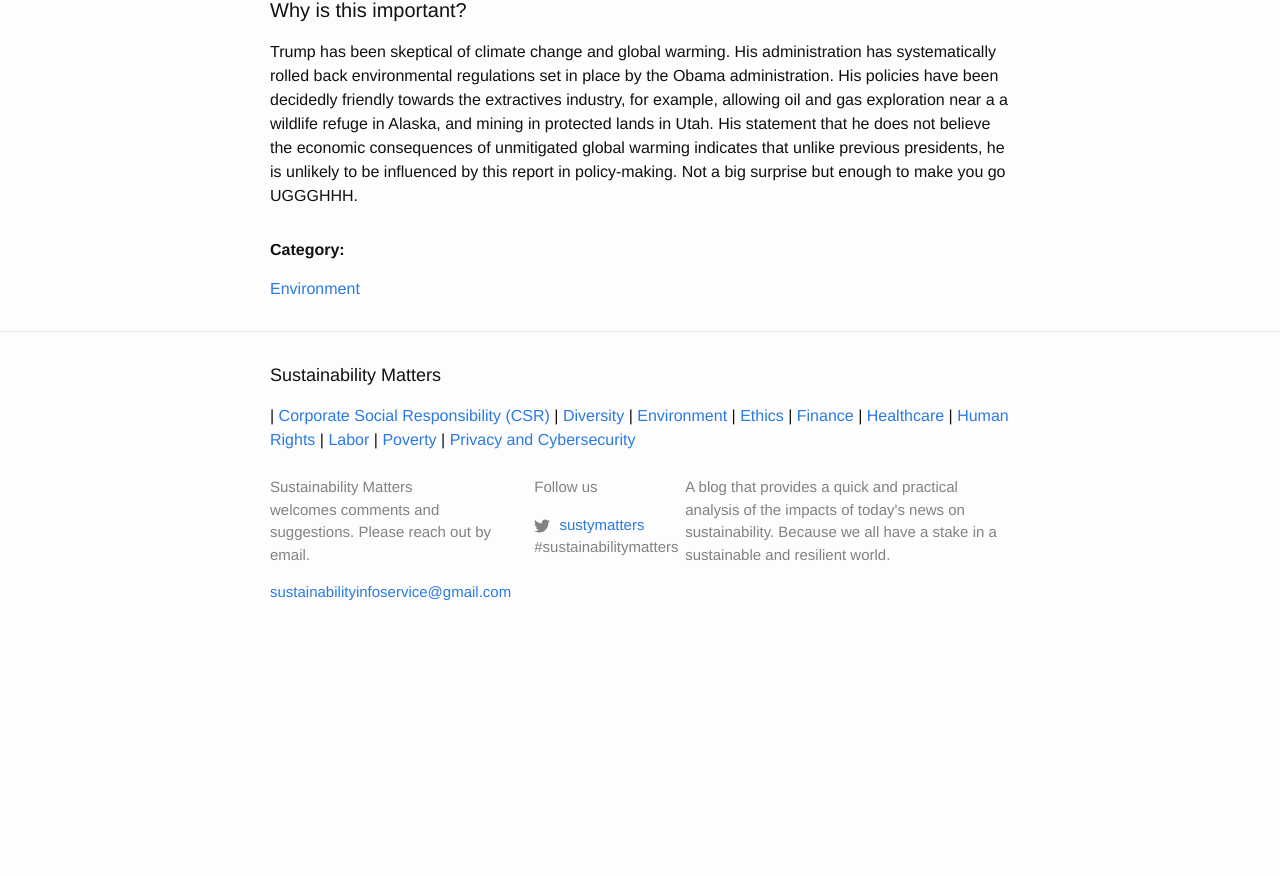
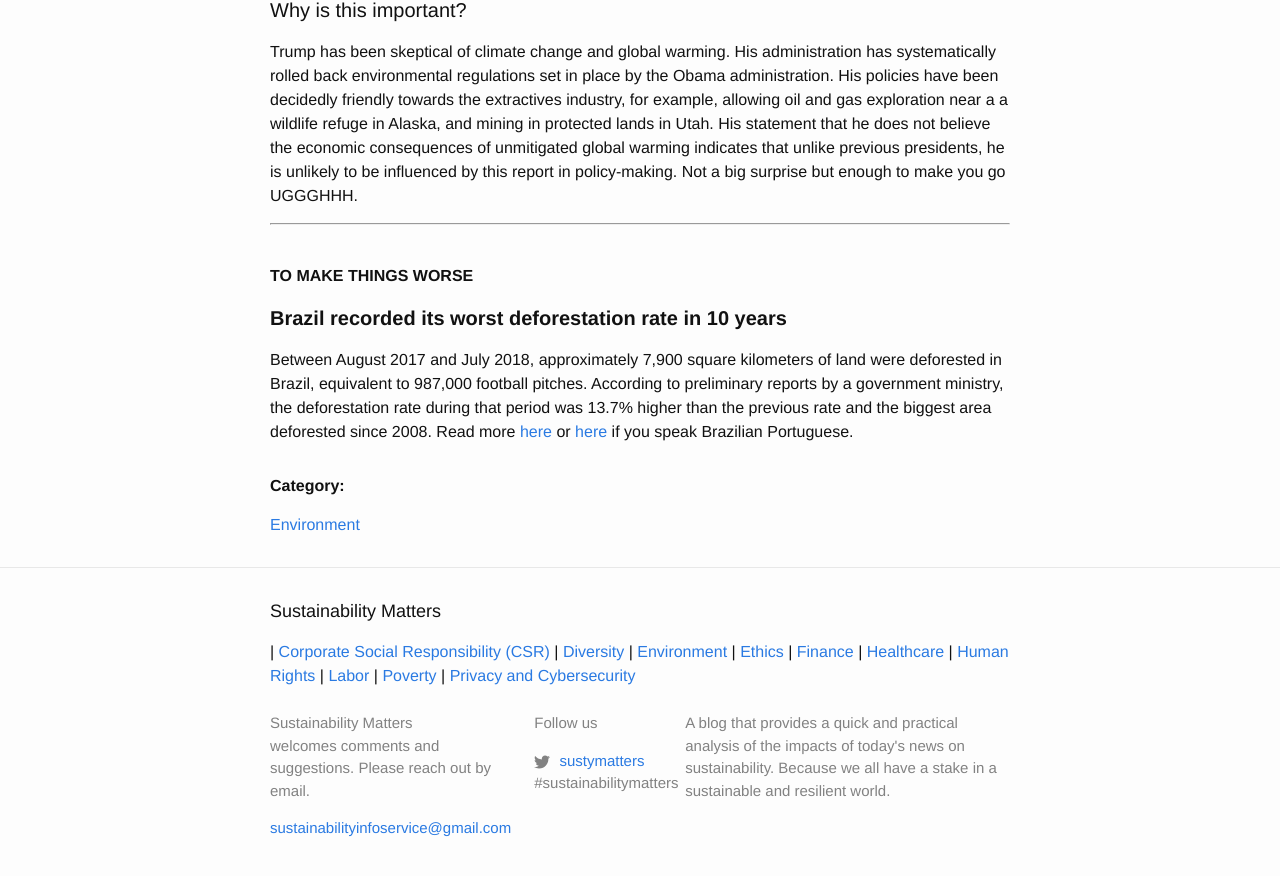
Before and after one commit to Sparkleleuk/Sustainability_Matters, a Jekyll site: the page built from _posts/2018-11-26-climate-report.markdown, in a window 1280 px wide and 900 px high, scrolled down 942 px. Shown: the top 876 px of the window. Built offline with Jekyll 4.4.1, drawn with Linux system fonts in a browser that asks for light colours; before the commit the page ends 1606 px from its top, so only the background shows below that.

Commit message:
fix post

```diff
--- a/_posts/2018-11-26-climate-report.markdown
+++ b/_posts/2018-11-26-climate-report.markdown
@@ -24,3 +24,12 @@ To release it on a slow news day, when most of the country is on a long Thanksgi
 #### Why is this important?
 
 Trump has been skeptical of climate change and global warming. His administration has systematically rolled back environmental regulations set in place by the Obama administration. His policies have been decidedly friendly towards the extractives industry, for example, allowing oil and gas exploration near a a wildlife refuge in Alaska, and mining in protected lands in Utah. His statement that he does not believe the economic consequences of unmitigated global warming indicates that unlike previous presidents, he is unlikely to be influenced by this report in policy-making. Not a big surprise but enough to make you go UGGGHHH.
+
+* * *
+<br />
+
+**TO MAKE THINGS WORSE**
+
+#### **Brazil recorded its worst deforestation rate in 10 years**
+
+Between August 2017 and July 2018, approximately 7,900 square kilometers of land were deforested in Brazil, equivalent to 987,000 football pitches. According to preliminary reports by a government ministry, the deforestation rate during that period was 13.7% higher than the previous rate and the biggest area deforested since 2008. Read more <a href="https://www.theguardian.com/environment/2018/nov/24/brazil-records-worst-annual-deforestation-for-a-decade?CMP=twt_a-environment_b-gdneco" target="_blank">here</a> or <a href="http://www.mma.gov.br/informma/item/15259-governo-federal-divulga-taxa-de-desmatamento-na-amaz%C3%B4nia.html" target="_blank">here</a> if you speak Brazilian Portuguese.
```
